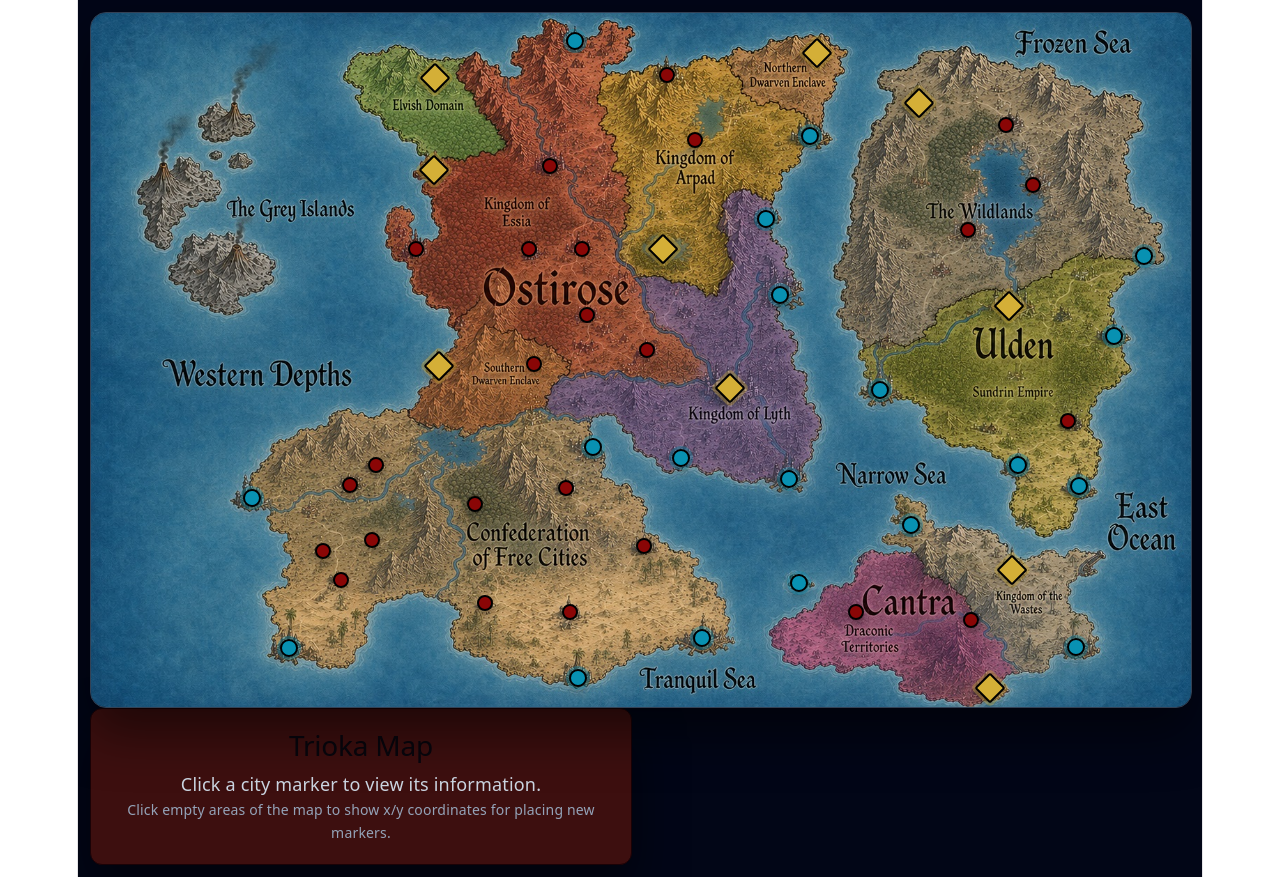
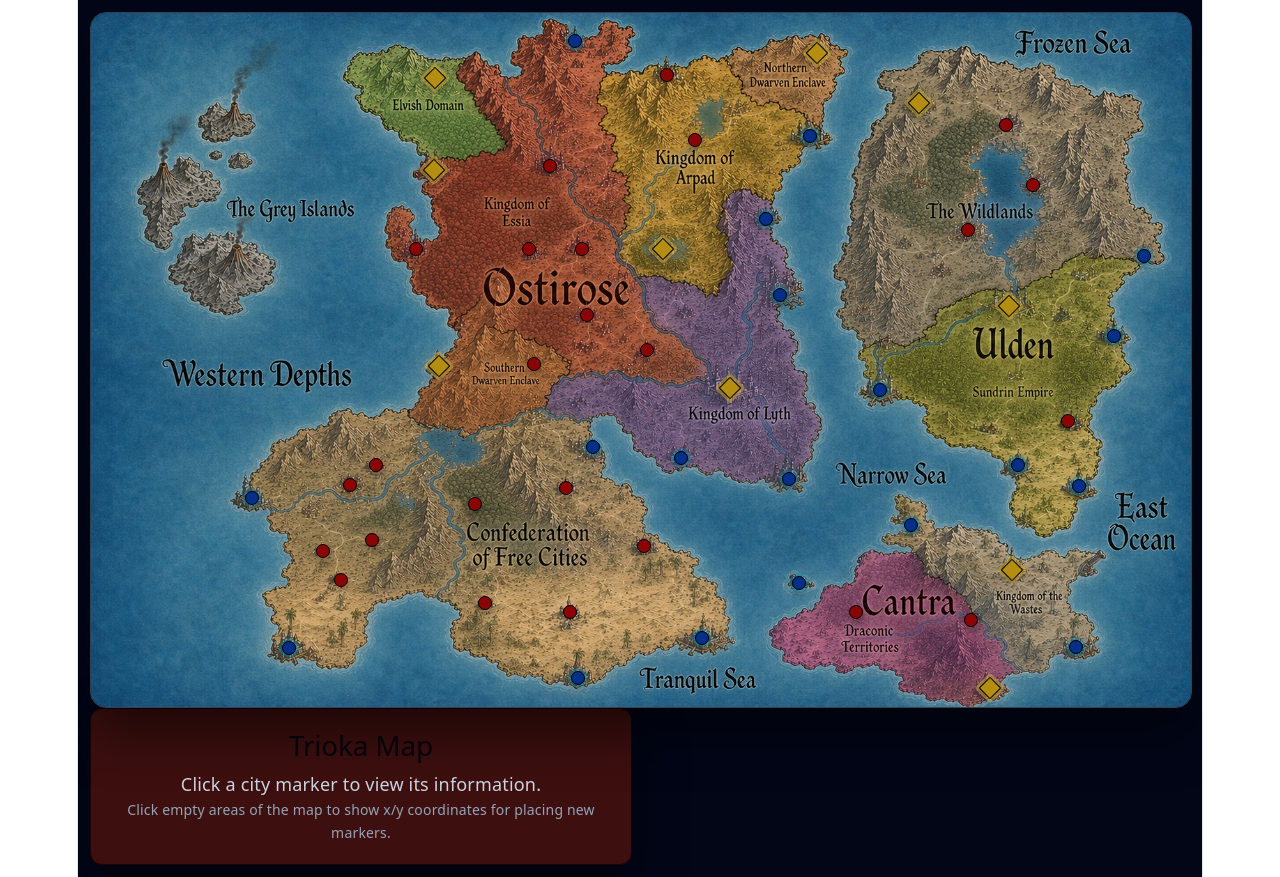
Before and after one commit to Naphappy101/Interactive-Map---Trioka-2026, a React (Vite) app: page / in a window 1280 px wide. Built offline with nearby package versions, Linux system fonts and the light colour scheme.

Commit message:
Map color updates

```diff
--- a/src/App.jsx
+++ b/src/App.jsx
@@ -13,19 +13,19 @@ const getCityMarkerStyle = (city, isSelected) => {
     left: `${(city.x / MAP_WIDTH) * 100}%`,
     top: `${(city.y / MAP_HEIGHT) * 100}%`,
 
-    width: isCapital ? "22px" : isPort ? "18px" : "16px",
-    height: isCapital ? "22px" : isPort ? "18px" : "16px",
+    width: isCapital ? "16px" : isPort ? "14px" : "14px",
+    height: isCapital ? "16px" : isPort ? "14px" : "14px",
 
-    borderRadius: isCapital ? "2px" : "999px",
+    borderRadius: isCapital ? "1px" : "999px",
 
-    border: "2px solid black",
+    border: "1px solid black",
 
     backgroundColor: isSelected
       ? "#ffee00"
       : isCapital
-      ? "#d4af37"
+      ? "#b48e10"
       : isPort
-      ? "#0891b2"
+      ? "#052f88"
       : "#8a0606",
 
     transform: isCapital
@@ -33,9 +33,9 @@ const getCityMarkerStyle = (city, isSelected) => {
       : "translate(-50%, -50%)",
 
     boxShadow: isSelected
-      ? "0 0 0 4px rgba(255, 196, 0, 0.5), 0 4px 10px rgba(0,0,0,0.3)"
+      ? "0 0 0 4px rgba(255, 196, 0, 0.75), 0 4px 10px rgba(0,0,0,0.3)"
       : isCapital
-      ? "0 0 0 3px rgba(212, 175, 55, 0.35), 0 4px 10px rgba(0,0,0,0.35)"
+      ? "0 0 0 3px rgba(212, 175, 55, 0.5), 0 4px 10px rgba(0,0,0,0.35)"
       : isPort
       ? "0 0 0 3px rgba(8, 145, 178, 0.35), 0 4px 10px rgba(0,0,0,0.35)"
       : "0 4px 10px rgba(0,0,0,0.3)",
```
